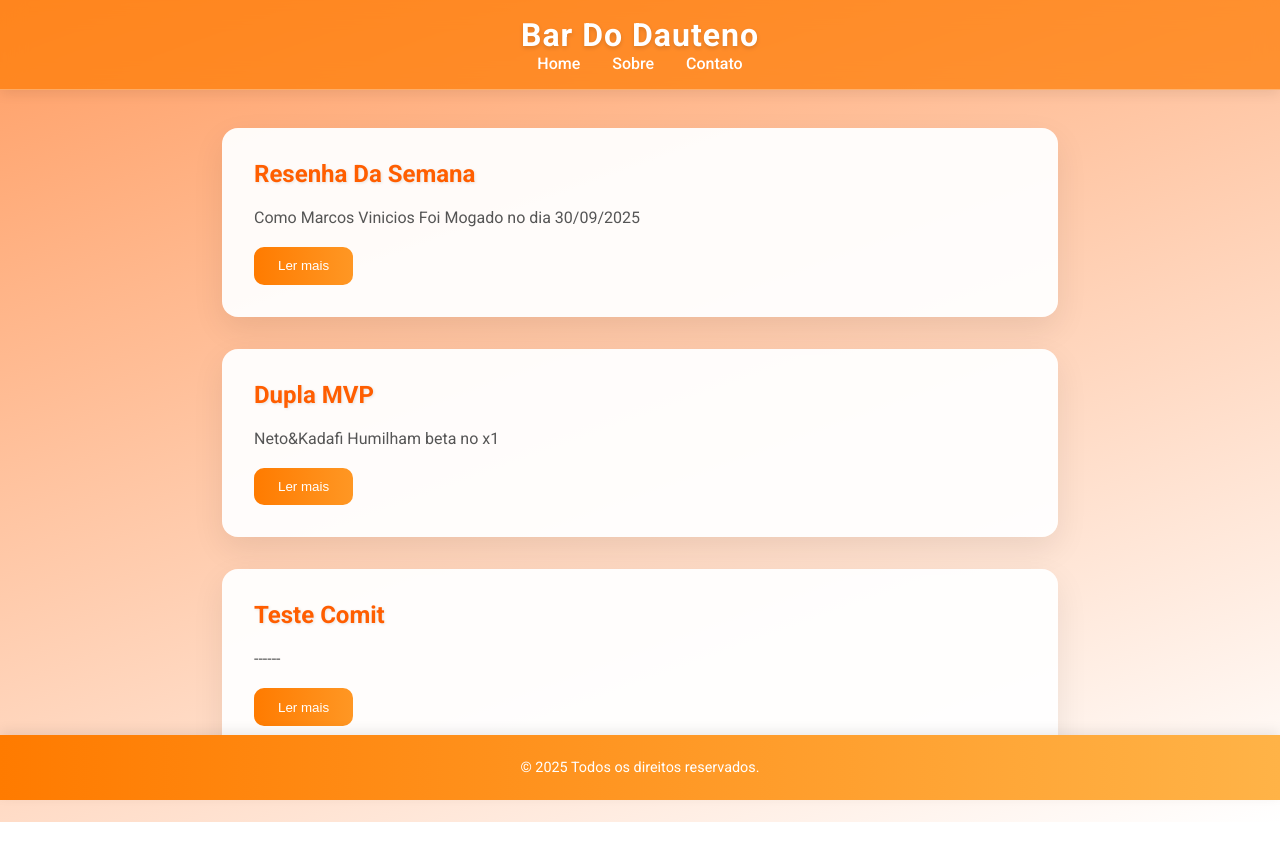
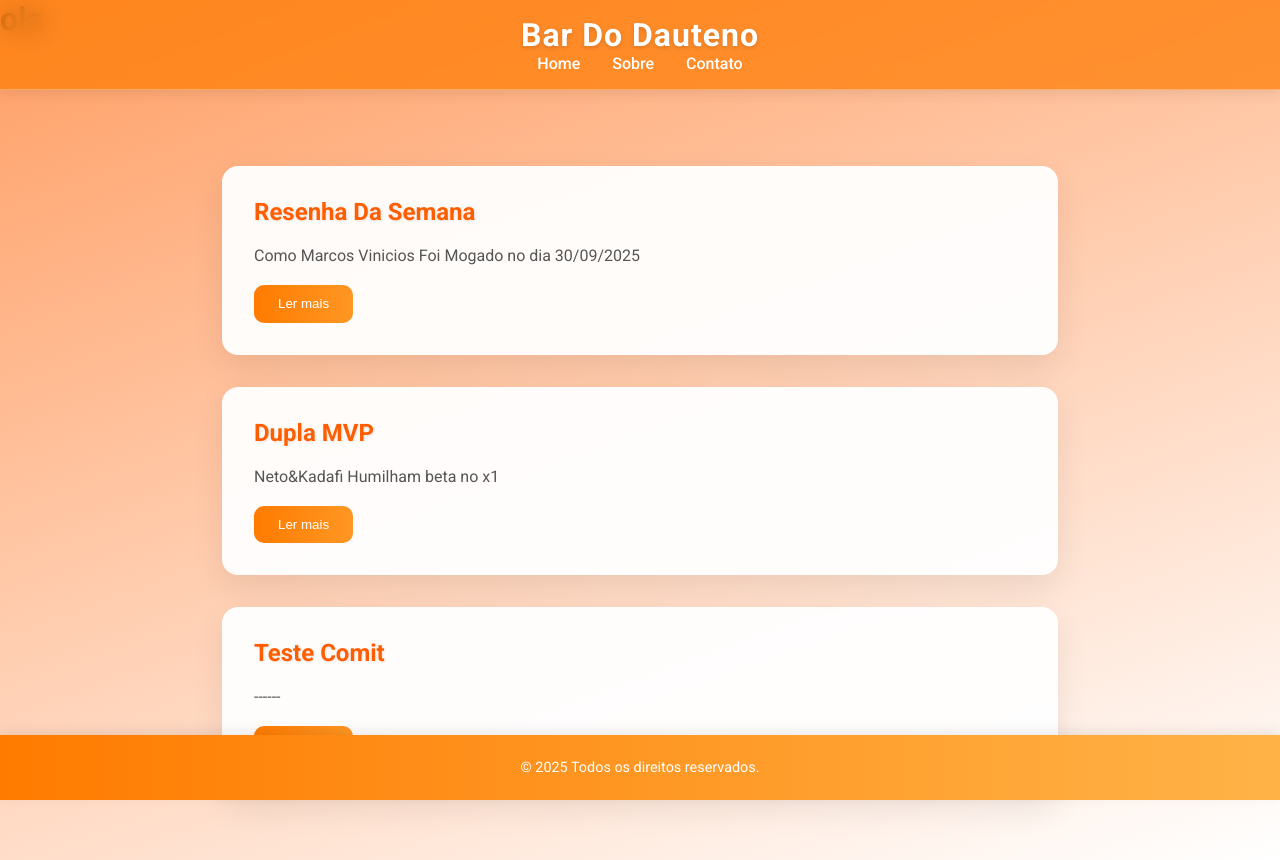
Before and after one commit to BarDoDauteno/bardodauteno, a React (Vite) app: page / in a window 1280 px wide. Before the commit the page ends 822 px from the top, so only its background shows below. Built offline with nearby package versions, Linux system fonts and the light colour scheme.

Commit message:
more one test

```diff
--- a/src/App.tsx
+++ b/src/App.tsx
@@ -7,6 +7,7 @@ import "./styles/main.css";
 const App: React.FC = () => (
   <div>
     <Header />
+    <h1>ola</h1>
     <Home />
     <Footer />
   </div>
```
